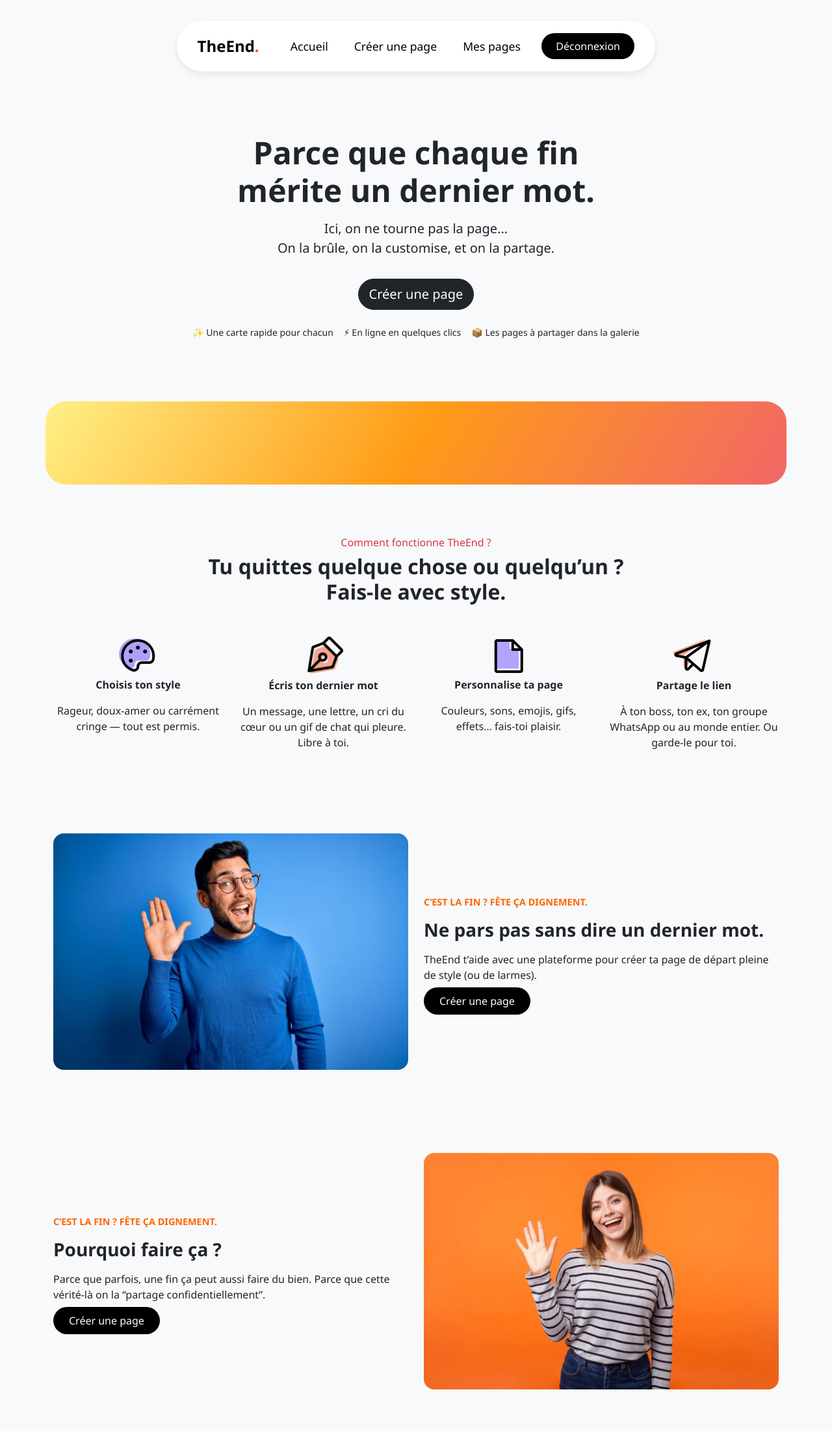
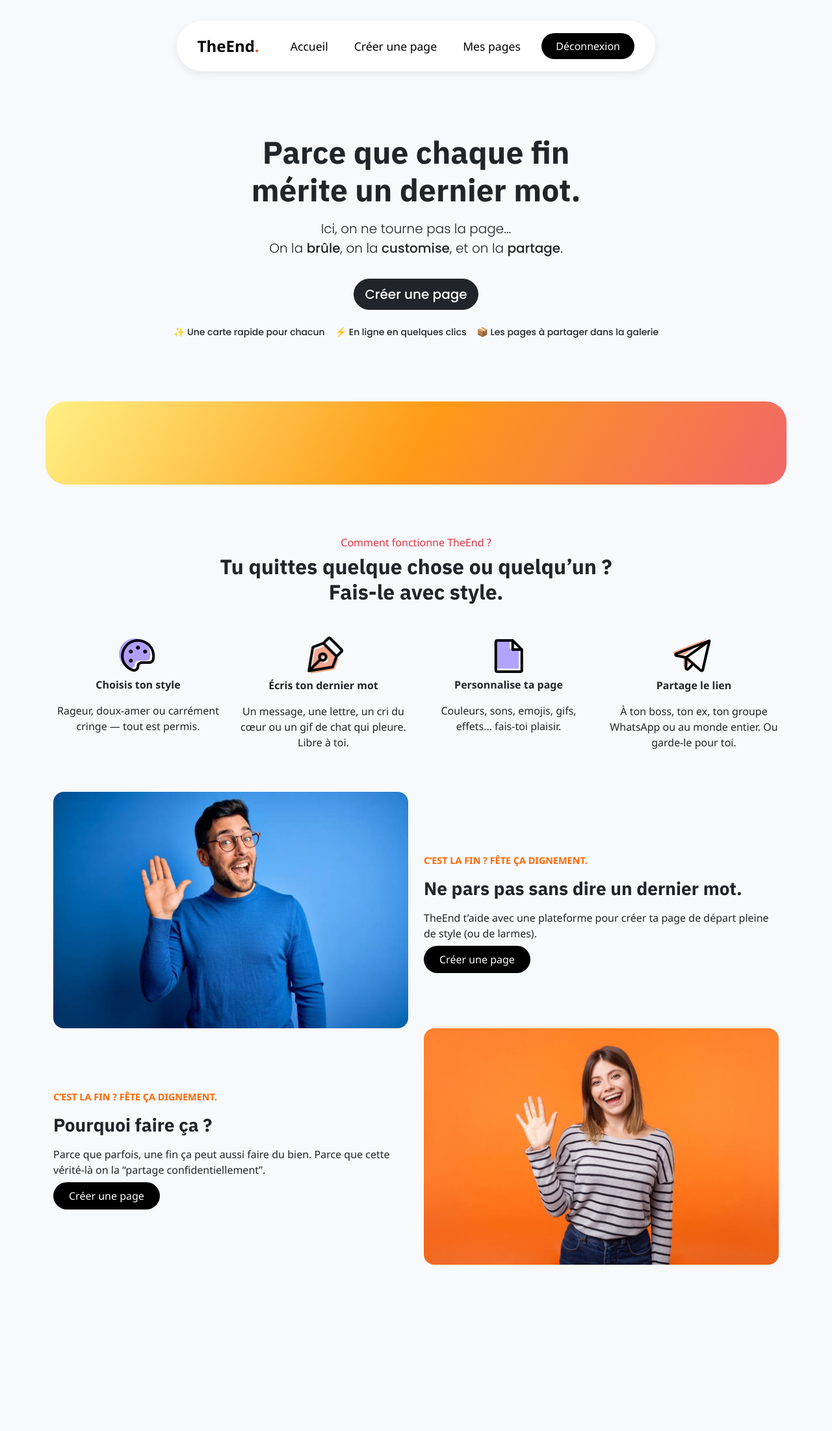
Before and after one commit to Alouda-Webcup/UI-UX, a PHP site: page / in a window 1280 px wide. Shown: the whole page at 65% size. After the commit the page ends 1947 px from the top, so only its background shows below. Run offline with PHP 8.4, Linux system fonts and the light colour scheme.

Commit message:
feat: index

```diff
--- a/assets/css/index.css
+++ b/assets/css/index.css
@@ -7,7 +7,15 @@
     .hero {
         text-align: center;
         padding: 4rem 1rem;
-      font-family: ;
+        font-family: "Poppins", sans-serif;
+    }
+
+    #title {
+        font-family: "IBM Plex Sans", sans-serif;
+    }
+
+    #content {
+
     }
 
     .gradient-section {
@@ -28,7 +36,7 @@
     }
 
     .section-highlight {
-      padding: 4rem 1rem;
+
     }
 
     .section-highlight .text-orange {
--- a/index.php
+++ b/index.php
@@ -4,6 +4,11 @@
   <meta charset="UTF-8" />
   <meta name="viewport" content="width=device-width, initial-scale=1.0"/>
   <title>Accueil - TheEnd.page</title>
+
+  <link rel="preconnect" href="https://fonts.googleapis.com">
+  <link rel="preconnect" href="https://fonts.gstatic.com" crossorigin>
+  <link href='https://fonts.googleapis.com/css2?family=Poppins:wght@300;500;700&display=swap' rel='stylesheet'>
+  <link href="https://fonts.googleapis.com/css2?family=IBM+Plex+Sans:ital,wght@0,100..700;1,100..700&display=swap" rel="stylesheet">
   <link href="https://cdn.jsdelivr.net/npm/bootstrap@5.3.3/dist/css/bootstrap.min.css" rel="stylesheet">
 
   <link rel="stylesheet" href="assets/css/index.css">
@@ -15,7 +20,7 @@
 
   <!-- Hero -->
   <section class="hero">
-    <h1 class="display-5 fw-bold">Parce que chaque fin<br>mérite un dernier mot.</h1>
+    <h1 class="display-5 fw-bold" id="title">Parce que chaque fin<br>mérite un dernier mot.</h1>
     <p class="lead mt-3">Ici, on ne tourne pas la page...<br>On la <b>brûle</b>, on la <b>customise</b>, et on la <b>partage</b>.</p>
     <a href="auth/login.php" class="btn btn-dark btn-lg mt-3 rounded-pill">Créer une page</a>
     <div class="d-flex flex-wrap justify-content-center gap-3 mt-4">
@@ -34,7 +39,7 @@
   <!-- Features -->
   <section class="features container">
     <h6 class="text-danger mb-2">Comment fonctionne TheEnd ?</h6>
-    <h2 class="fw-bold mb-5">Tu quittes quelque chose ou quelqu’un ?<br>Fais-le avec style.</h2>
+    <h2 class="fw-bold mb-5" id="title">Tu quittes quelque chose ou quelqu’un ?<br>Fais-le avec style.</h2>
     <div class="row text-center">
       <div class="col-md-3">
         <img src="assets/img/palette.png" class="img-fluid w-25">
@@ -67,7 +72,7 @@
       </div>
       <div class="col-md-6">
         <p class="text-orange">C’est la fin ? Fête ça dignement.</p>
-        <h3 class="fw-bold">Ne pars pas sans dire un dernier mot.</h3>
+        <h3 class="fw-bold" id="title">Ne pars pas sans dire un dernier mot.</h3>
         <p class="mt-3">TheEnd t’aide avec une plateforme pour créer ta page de départ pleine de style (ou de larmes).</p>
         <a href="auth/login.php" class="btn-custom">Créer une page</a>
       </div>
@@ -82,8 +87,8 @@
       </div>
       <div class="col-md-6">
         <p class="text-orange">C’est la fin ? Fête ça dignement.</p>
-        <h3 class="fw-bold">Pourquoi faire ça ?</h3>
-        <p class="mt-3">Parce que parfois, une fin ça peut aussi faire du bien. Parce que cette vérité-là on la “partage confidentiellement”.</p>
+        <h3 class="fw-bold" id="title">Pourquoi faire ça ?</h3>
+        <p class="mt-3" id="content">Parce que parfois, une fin ça peut aussi faire du bien. Parce que cette vérité-là on la “partage confidentiellement”.</p>
         <a href="auth/login.php" class="btn-custom">Créer une page</a>
       </div>
     </div>
```
Lines whose indentation alone changed are shown as unchanged.
